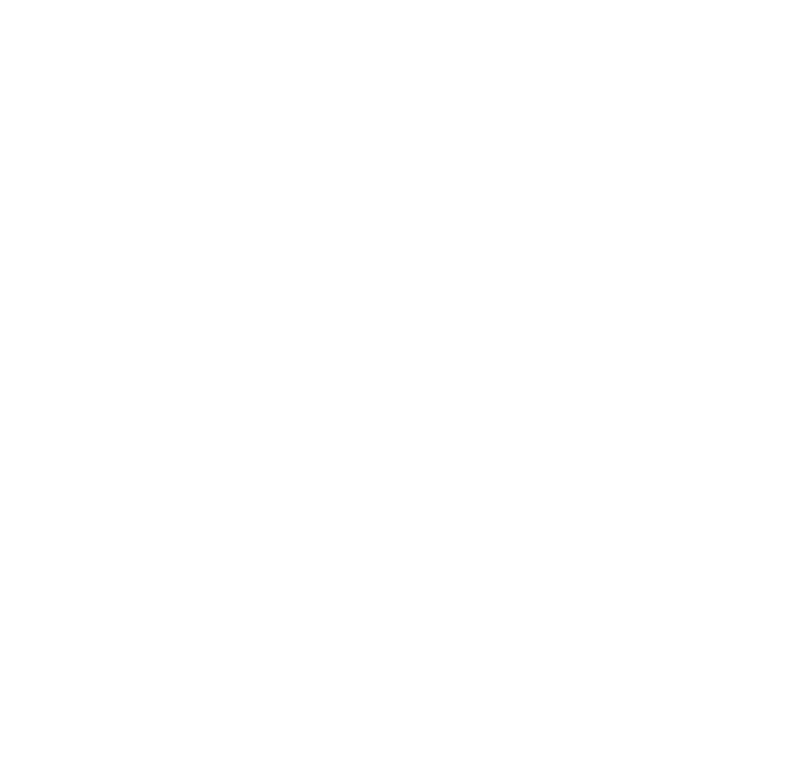
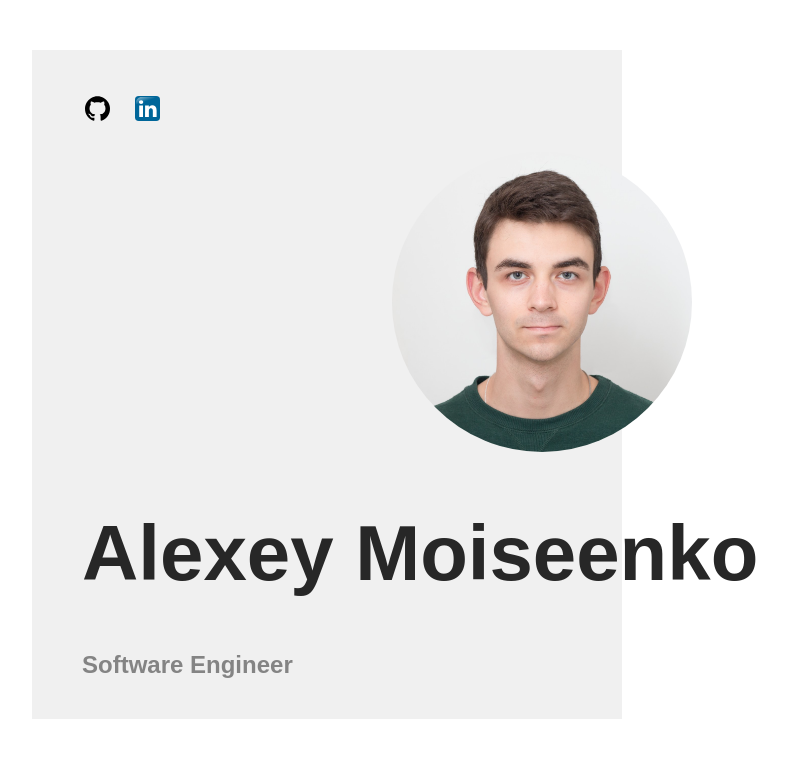
Before and after one commit to alexmoiseyenko/rsschool-cv, a plain HTML site: page index.html in a window 1280 px wide. Shown: the whole page, without its empty margins (18-805 px from the left). Drawn offline with Linux system fonts and the light colour scheme.

Commit message:
feat: add basic layout, contacts main info sections

```diff
--- a/index.html
+++ b/index.html
@@ -3,8 +3,35 @@
 <head>
   <meta charset="utf-8">
   <title>Alexey Moiseenko</title>
+  <link rel="stylesheet" href="style/index.css">
 </head>
 <body>
-
+<main>
+  <div class="right-side">
+    <ul class="contacts">
+      <li class="contacts-item">
+        <a href="https://github.com/alexmoiseyenko">
+          <img class="contacts-logo"
+               src="img/github-logo.svg"
+               alt="github profile">
+        </a>
+      </li>
+      <li class="contacts-item">
+        <a href="https://www.linkedin.com/in/alexey-moiseenko/">
+          <img class="contacts-logo"
+               src="img/linkedin-logo.svg"
+               alt="linkedin profile">
+        </a>
+      </li>
+    </ul>
+    <div class="main-info">
+      <img class="main-info-image" src="img/me.jpg" alt="Alexey Moiseenko">
+      <h1>Alexey Moiseenko</h1>
+      <h2>Software Engineer</h2>
+    </div>
+  </div>
+  <div class="left-side">
+  </div>
+</main>
 </body>
 </html>
--- /dev/null
+++ b/style/index.css
@@ -0,0 +1,45 @@
+body {
+  margin: 0;
+  font-family: Raleway, sans-serif;
+  color: #848484;
+}
+
+h1 {
+  color: #272727;
+  font-size: 78px;
+  white-space: nowrap;
+}
+
+main {
+  margin: 50px;
+}
+
+.right-side {
+  width: 50%;
+  padding: 20px 50px;
+  box-sizing: border-box;
+  background-color: #f0f0f0;
+}
+
+.contacts {
+  display: flex;
+  margin: 0;
+  padding: 25px 0;
+}
+
+.contacts-item {
+  padding-right: 25px;
+  list-style: none;
+}
+
+.contacts-logo {
+  width: 25px;
+  padding: 5% 10%;
+}
+
+.main-info-image {
+  position: relative;
+  left: 310px;
+  width: 300px;
+  border-radius: 50%;
+}
```
Also changed, not shown: img/github-logo.svg (added), img/linkedin-logo.svg (added), img/me.jpg (added).
